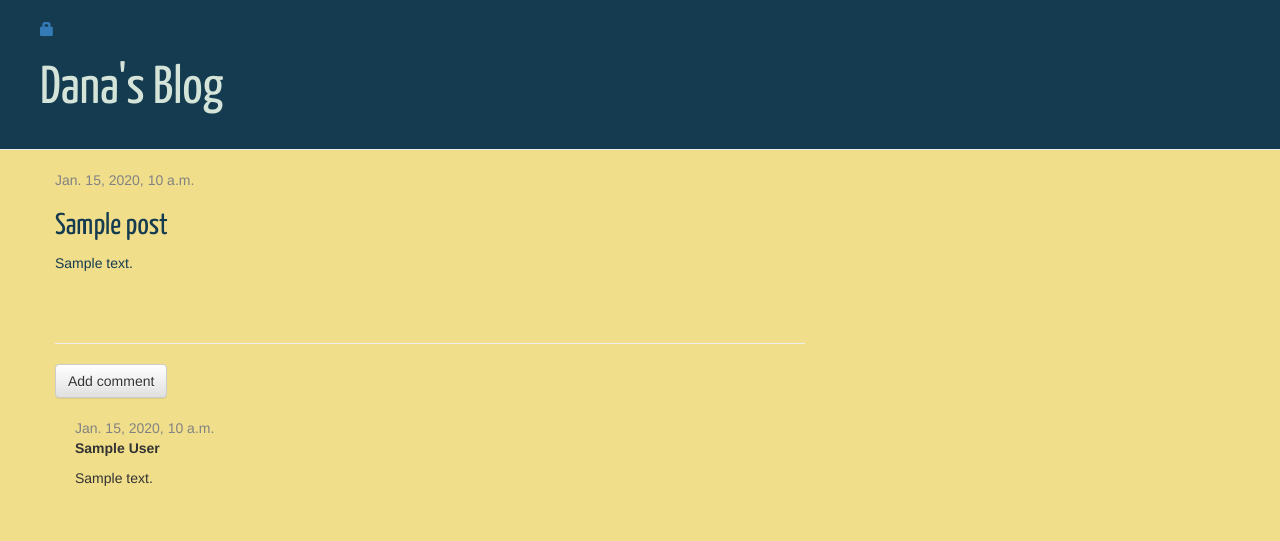
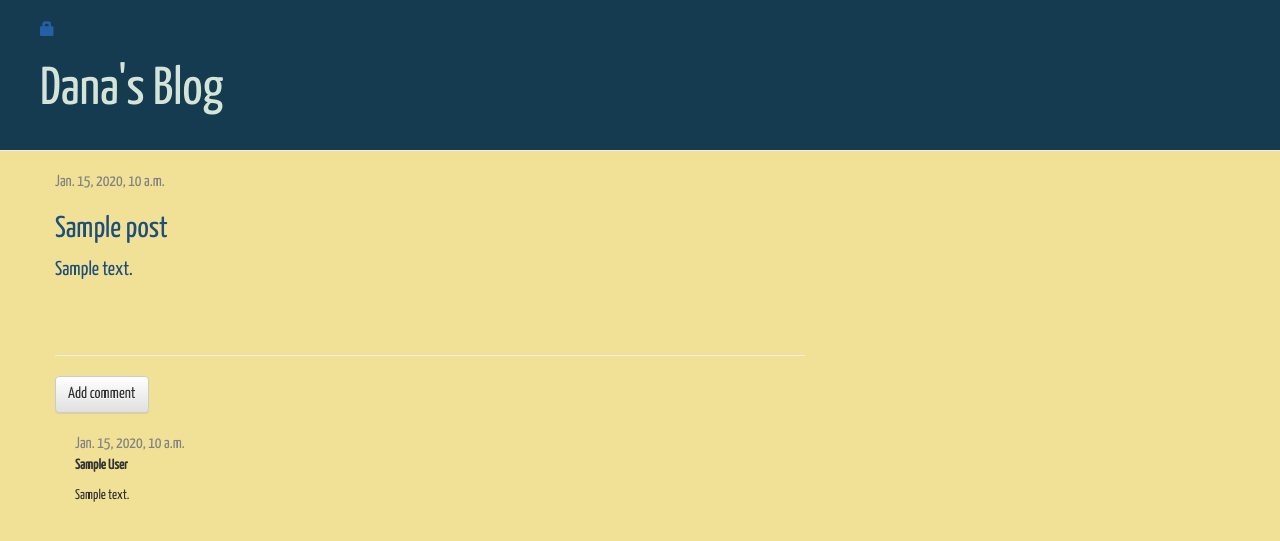
Before and after one commit to dba911/my-blog, a Django app: page /post/1/ in a window 1280 px wide. Shown: the top 541 px of the page. Run offline with Django 3.2, Linux system fonts and the light colour scheme; tables that the repository leaves empty hold one stand-in row (values such as "Sample post"); some libraries are stand-ins or nearby versions.

Commit message:
Altered the look of the website.

```diff
--- a/blog/static/css/blog.css
+++ b/blog/static/css/blog.css
@@ -11,8 +11,7 @@ h2 a {
   font-family: 'Yanone Kaffeesatz', sans-serif;
 }
 body {
-  background-color: #F0DE8B;
-  padding-left: ;
+  background-color: #F1E196;
 }
 
 .page-header {
@@ -31,41 +30,59 @@ body {
   margin-left: 40px;
 }
 
-h1, h2, h3, h4 {
-  color: #153B50;
+a {
+  color: #2660A4;
+  font-size: 11pt;
+}
+h1, h2, h3, h4, h5, h6, p {
   font-family: 'Yanone Kaffeesatz', sans-serif;
 }
 
-.date {
+.date, .date p {
   color: #828282;
+  font-size: 12pt;
 }
 
 .save {
   float: right;
 }
 
-.post-form textarea, .post-form input {
+.post-form textarea, .post-form input, .post-form p {
   width: 100%;
+  color: #153B50;
+  font-size: 12pt;
   font-family: 'Yanone Kaffeesatz', sans-serif;
 }
 
 .top-menu, .top-menu: hover, .top-menu: visited {
-  color: #D4E4D9;
+  color: #F0DE8B;
   float: right;
   font-family: 'Yanone Kaffeesatz', sans-serif;
-  font-size: 28pt;
   margin-right: 20px;
 }
 
-.post {
-  color: #153B50;
-  margin-bottom: 70px;
+p.top-menu {
+  color: #2660A4;
 }
 
-.post h2 a, .post h2 a: visited {
+.post h2, .post h2 a, .post h2 a: visited {
   color: #153B50;
 }
 
+.post {
+  color: #1E4E7A;
+  margin-bottom: 70px;
+  font-size: 15pt;
+  font-family: 'Yanone Kaffeesatz', sans-serif;
+}
+
+
 .comment {
   margin: 20px 0px 20px 20px;
+  font-family: 'Yanone Kaffeesatz', sans-serif;
 }
+
+a.btn {
+  font-size: 12pt;
+  font-family: 'Yanone Kaffeesatz', sans-serif;
+}
--- a/blog/templates/blog/post_detail.html
+++ b/blog/templates/blog/post_detail.html
@@ -32,9 +32,10 @@ class="glyphicon glyphicon-remove"></span></a>
           </div>
           <strong>{{ comment.author }}</strong>
           <p>{{ comment.text|linebreaks }}</p>
-      </div>
+        </div>
       {% endif %}
     {% empty %}
-        <p>No comments here yet :(</p>
+        <br>
+        <p>No comments here yet</p>
     {% endfor %}
 {% endblock %}
--- a/blog/templates/blog/post_draft_list.html
+++ b/blog/templates/blog/post_draft_list.html
@@ -4,7 +4,7 @@
   {% for post in posts %}
     <div class="post">
       <p class="date">created: {{ post.created_date|date:'d-m-Y' }}</p>
-      <h1><a href="{% url 'post_detail' pk=post.pk %}"> {{ post.title }} </a></h1>
+      <h2><a href="{% url 'post_detail' pk=post.pk %}"> {{ post.title }} </a></h2>
       <p>{{ post.text|truncatechars:200 }}</p>
     </div>
   {% endfor %}
--- a/blog/templates/blog/post_list.html
+++ b/blog/templates/blog/post_list.html
@@ -21,7 +21,7 @@
             </div>
             <h2><a href="{% url 'post_detail' pk=post.pk %}"> {{post.title}} </a></h2>
             <p> {{post.text|linebreaksbr}} </p>
-            <a href="{% url 'post_detail' pk=post.pk %}">Comments: {{ post.approved_comments.count }}</a>
+            <a href="{% url 'post_detail' pk=post.pk %}">Comments: {{ post.approved_comments.count|linebreaksbr }}</a>
           </div>
         {% endfor %}
       {% endblock %}
```
